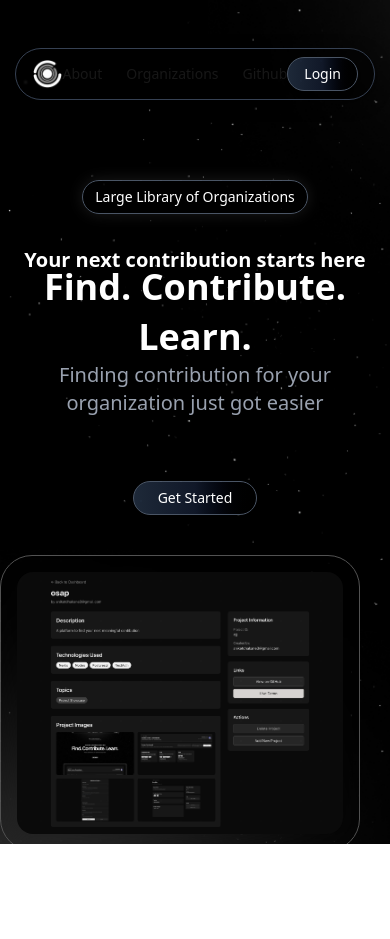
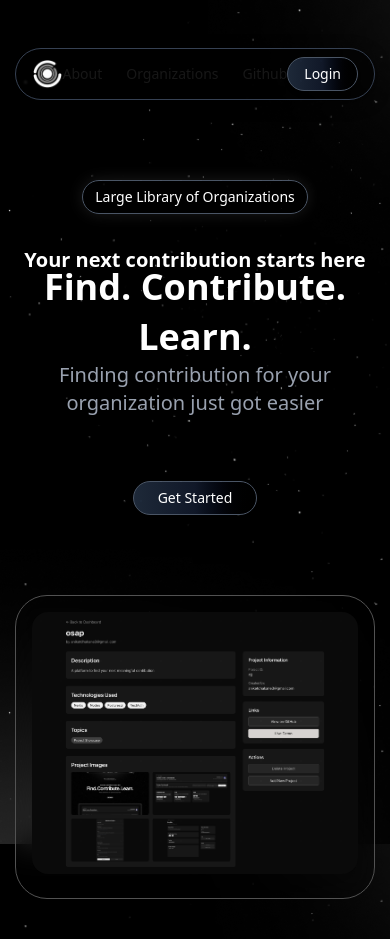
Before and after one commit to watashiwaaniket/osap, a Next.js app: page / in a window 390 px wide. Before the commit the page ends 844 px from the top, so only its background shows below. Built offline with nearby package versions, Linux system fonts and the light colour scheme.

Commit message:
fixed some padding

```diff
--- a/src/app/page.tsx
+++ b/src/app/page.tsx
@@ -19,7 +19,7 @@ export default function Home() {
   // const y = useTransform(scrollYProgress, [0, 0.8], [50, 0]);
 
   return (
-    <div className="max-h-screen bg-cover bg-center bg-fixed flex flex-col items-center overflow-hidden">
+    <div className="max-h-screen bg-cover bg-center bg-fixed flex flex-col items-center sm:overflow-hidden">
       <Navbar />
       <div className='text-white'>
           <motion.div
@@ -59,6 +59,15 @@ export default function Home() {
               <span className='absolute inset-0 bg-gradient-to-r from-white/20 via-white/40 to-white/20 opacity-0 hover:opacity-100 transition-opacity duration-700 rounded-full blur-sm'></span>
             </motion.button>
             </Link>
+
+            <div
+              className="w-90 md:w-[860px] max-h-screen border border-neutral-600 rounded-4xl backdrop-blur-lg mt-20 pb-2"
+            >
+                <div>
+                  {/* <video src="/hero-video.mp4" className="rounded-4xl p-3" autoPlay={true} loop={true}></video> */}
+                  <img src="/hero-ss.png" className="rounded-4xl p-4" alt="hero-dashboard" />
+                </div>
+            </div>
           </motion.div>
 
           {/* <div
@@ -76,17 +85,7 @@ export default function Home() {
             <Dashboard />
           </motion.div>
         </div> */}
-        <motion.div
-          className="w-90 md:w-[860px] max-h-screen border border-neutral-600 rounded-4xl backdrop-blur-lg"
-          initial={{ opacity: 0, y: 30 }}
-          animate={{ opacity: 1, y: 0 }}
-          transition={{ duration: 0.8 }}
-        >
-            <div>
-              {/* <video src="/hero-video.mp4" className="rounded-4xl p-3" autoPlay={true} loop={true}></video> */}
-              <img src="/hero-ss.png" className="rounded-4xl p-4" alt="hero-dashboard" />
-            </div>
-        </motion.div>
+
       </div>
     </div>
   );
```
